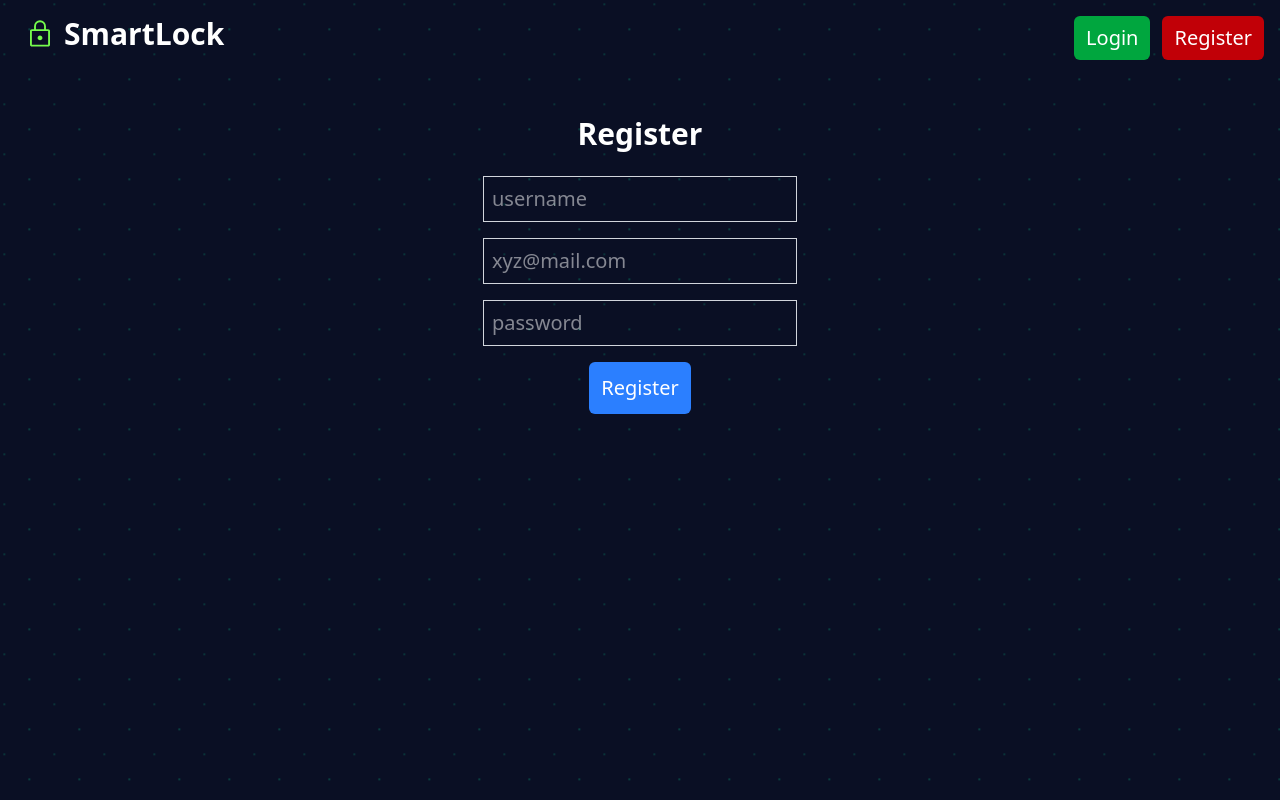
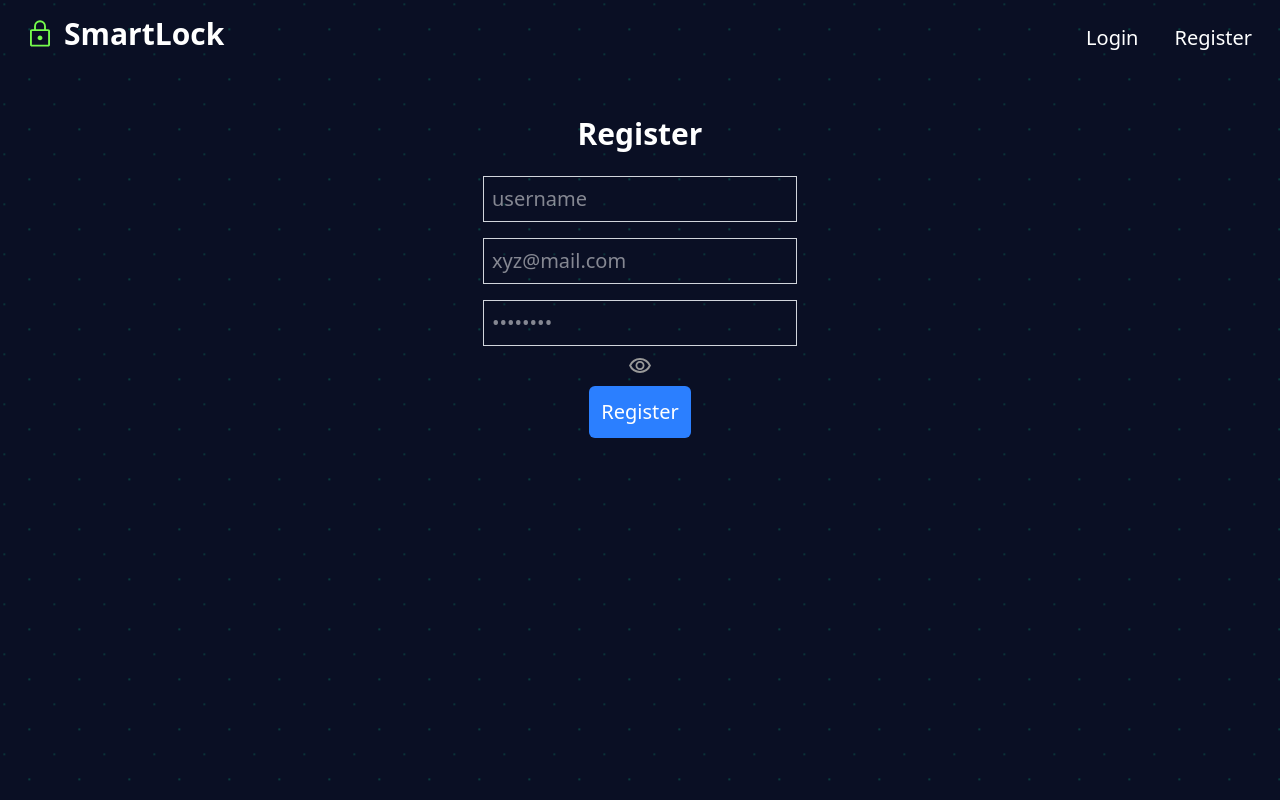
Before and after one commit to Aa-sheesh/SmartLock, a React (Vite) app in the folder frontend/: page /register in a window 1280 px wide. Built offline with nearby package versions, Linux system fonts and the light colour scheme.

Commit message:
add user page, update authentication routes, and integrate axios instance

```diff
--- a/frontend/package.json
+++ b/frontend/package.json
@@ -11,10 +11,13 @@
   },
   "dependencies": {
     "@tailwindcss/vite": "^4.0.6",
+    "axios": "^1.7.9",
     "react": "^19.0.0",
     "react-dom": "^19.0.0",
+    "react-hot-toast": "^2.5.2",
     "react-router-dom": "^7.1.5",
-    "tailwindcss": "^4.0.6"
+    "tailwindcss": "^4.0.6",
+    "zustand": "^5.0.3"
   },
   "devDependencies": {
     "@eslint/js": "^9.19.0",
--- a/frontend/src/App.jsx
+++ b/frontend/src/App.jsx
@@ -1,14 +1,29 @@
 import { useState } from 'react'
-
+// import { useUserStore } from './stores/useUserStore.js'
+import Navbar from './components/Navbar.jsx'
 import './App.css'
 import Landing from './pages/Landing'
+import { Navigate, Route, Routes } from 'react-router-dom'
+// import RegisterForm from './components/RegisterForm.jsx'
+import Register from './pages/Register.jsx'
+import Login from './pages/Login.jsx'
+import { Toaster } from 'react-hot-toast'
+import { useUserStore } from './stores/useUserStore'
+import User from './pages/User.jsx'
+
 
 function App() {
   const [count, setCount] = useState(0)
+  const {user}=useUserStore();
 
   return (
     <>
-      <Landing />
+      <Routes>
+        <Route path='/' element={!user?<Landing />:<User/>} />
+        <Route path='/register' element={!user?<Register />:<User/>} />
+        <Route path='/login' element={!user?<Login />:<User/>} />
+      </Routes>
+      <Toaster />
     </>
   )
 }
--- a/frontend/src/components/LoginForm.jsx
+++ b/frontend/src/components/LoginForm.jsx
@@ -1,30 +1,91 @@
-import React from 'react'
+import React from "react";
+import { useState } from "react";
+import{useUserStore} from "../stores/useUserStore";
+import { toast } from "react-hot-toast";
 
 function LoginForm() {
+  const [formData, setFormData] = useState({
+    email: "",
+    password: "",
+  });
+
+  const{login}=useUserStore();
+
+  const handleSubmit=(e)=>{
+    e.preventDefault();
+    login(formData.email,formData.password);
+    // toast.success("Login successful");
+  }
+
+  const [visible, setVisible] = useState("password");
+  const handleSetVisible = (e) => {
+    e.preventDefault();
+    if (visible === "password") {
+      setVisible("text");
+    } else {
+      setVisible("password");
+    }
+  };
+
   return (
     <>
       <div className="flex flex-col  items-center justify-center">
-            <div className="text-3xl font-extrabold mt-10 ">
-            Login
-            </div>
+        <div className="text-3xl font-extrabold mt-10 ">Login</div>
         <div className="p-4 text-xl ">
-            <form className="flex flex-col items-center justify-center">
+          <form onSubmit={handleSubmit} className="flex flex-col items-center justify-center">
             <input
               type="text"
+              id="email"
+              onChange={(e) =>
+                setFormData({ ...formData, email: e.target.value })
+              }
               placeholder="xyz@mail.com"
               className="p-2 m-2 border border-gray-300"
             />
             <input
-                type="password"
-                placeholder="password"
-                className="p-2 m-2 border border-gray-300"
+              type={visible}
+              id="password"
+              onChange={(e) =>setFormData({ ...formData, password: e.target.value })}
+              placeholder="••••••••"
+              className="p-2 m-2 border flex border-gray-300"
             />
-                <button className="p-3 m-2 bg-blue-500 hover:bg-blue-600 rounded-md cursor-pointer text-white">Login</button>
+            <button onClick={handleSetVisible} className="w-[24px] h-[24px] cursor-pointer ">
+              {visible === "password" ? (
+                <svg
+                  xmlns="http://www.w3.org/2000/svg"
+                  height="24px"
+                  viewBox="0 -960 960 960"
+                  width="24px"
+                  fill="#999999"
+                >
+                  <path d="M480-320q75 0 127.5-52.5T660-500q0-75-52.5-127.5T480-680q-75 0-127.5 52.5T300-500q0 75 52.5 127.5T480-320Zm0-72q-45 0-76.5-31.5T372-500q0-45 31.5-76.5T480-608q45 0 76.5 31.5T588-500q0 45-31.5 76.5T480-392Zm0 192q-146 0-266-81.5T40-500q54-137 174-218.5T480-800q146 0 266 81.5T920-500q-54 137-174 218.5T480-200Zm0-300Zm0 220q113 0 207.5-59.5T832-500q-50-101-144.5-160.5T480-720q-113 0-207.5 59.5T128-500q50 101 144.5 160.5T480-280Z" />
+                </svg>
+              ) : (
+                // </button>
+                // <button className="w-[24px] h-[24px]">
+                <svg
+                  xmlns="http://www.w3.org/2000/svg"
+                  height="24px"
+                  viewBox="0 -960 960 960"
+                  width="24px"
+                  fill="#999999"
+                >
+                  <path d="m644-428-58-58q9-47-27-88t-93-32l-58-58q17-8 34.5-12t37.5-4q75 0 127.5 52.5T660-500q0 20-4 37.5T644-428Zm128 126-58-56q38-29 67.5-63.5T832-500q-50-101-143.5-160.5T480-720q-29 0-57 4t-55 12l-62-62q41-17 84-25.5t90-8.5q151 0 269 83.5T920-500q-23 59-60.5 109.5T772-302Zm20 246L624-222q-35 11-70.5 16.5T480-200q-151 0-269-83.5T40-500q21-53 53-98.5t73-81.5L56-792l56-56 736 736-56 56ZM222-624q-29 26-53 57t-41 67q50 101 143.5 160.5T480-280q20 0 39-2.5t39-5.5l-36-38q-11 3-21 4.5t-21 1.5q-75 0-127.5-52.5T300-500q0-11 1.5-21t4.5-21l-84-82Zm319 93Zm-151 75Z" />
+                </svg>
+              )}
+            </button>
+
+            <button
+              type="submit"
+              className="p-3 m-2 bg-blue-500 hover:bg-blue-600 rounded-md cursor-pointer text-white"
+            >
+              Login
+            </button>
           </form>
         </div>
       </div>
     </>
-  )
+  );
 }
 
-export default LoginForm
+export default LoginForm;
--- a/frontend/src/components/Navbar.jsx
+++ b/frontend/src/components/Navbar.jsx
@@ -1,7 +1,14 @@
 import React from "react";
 import { Link } from "react-router-dom";
+import { useUserStore } from "../stores/useUserStore";
 
 function Navbar() {
+  const { user,logout } = useUserStore();
+  const handleLogout = (e) => {
+    e.preventDefault();
+    logout();
+
+  };
   return (
     <>
       <div className="  flex justify-between  p-4">
@@ -22,20 +29,28 @@
             <div className="text-3xl font-bold">SmartLock</div>
           </div>
         </Link>
+        {!user ? (
           <div id="nav-right">
             <div className="">
               <Link to="/login">
-              <button className="text-xl cursor-pointer bg-green-600 rounded-md px-3 py-2 mr-3 hover:bg-green-700 ">
+                <button className="text-xl cursor-pointer  rounded-md px-3 py-2 mr-3 hover:bg-green-700 ">
                   Login
                 </button>
               </Link>
               <Link to="/register">
-              <button className="text-xl cursor-pointer bg-red-700 hover:bg-red-800 rounded-md px-3 py-2">
+                <button className="text-xl cursor-pointer  hover:bg-red-700 rounded-md px-3 py-2">
                   Register
                 </button>
               </Link>
             </div>
           </div>
+        ) : (
+          <Link to="/logout">
+            <button onClick={handleLogout} className="text-xl cursor-pointer  hover:bg-red-800 rounded-md px-3 py-2">
+              Logout
+            </button>
+          </Link>
+        )}
       </div>
     </>
   );
--- a/frontend/src/components/RegisterForm.jsx
+++ b/frontend/src/components/RegisterForm.jsx
@@ -1,28 +1,101 @@
 import React from "react";
+import { useState } from "react";
+import { useUserStore } from "../stores/useUserStore.js";
+// import { redirect } from "react-router-dom";
+import { toast } from "react-hot-toast";
 
 function RegisterForm() {
+  const{register} = useUserStore()
+  const [formData, setFormData] = useState({
+    fullName: "",
+    email: "",
+    password: "",
+  });
+  const [visible, setVisible] = useState("password");
+  const handleSetVisible = (e) => {
+    e.preventDefault();
+    if (visible === "password") {
+      setVisible("text");
+    } else {
+      setVisible("password");
+    }
+  };
+  const handleSubmit = (e) => [
+    e.preventDefault(),
+    // console.log(formData)
+    register(formData.fullName, formData.email, formData.password),
+    // toast.success("Registered successfully"),
+
+  ];
+
   return (
     <>
       <div className="flex flex-col  items-center justify-center">
         <div className="text-3xl font-extrabold mt-10 ">Register</div>
         <div className="p-4 text-xl ">
-          <form className="flex flex-col items-center justify-center">
+          <form
+            onSubmit={handleSubmit}
+            className="flex flex-col items-center justify-center"
+          >
             <input
               type="text"
+              id="fullName"
               placeholder="username"
+              className="p-2 m-2 border border-gray-300"
+              value={formData.fullName}
+              onChange={(e) =>
+                setFormData({ ...formData, fullName: e.target.value })
+              }
+            />
+            <input
+              type="text"
+              id='email'
+              placeholder="xyz@mail.com"
+              value={formData.email}
+              onChange={(e) =>
+                setFormData({ ...formData, email: e.target.value })
+              }
               className="p-2 m-2 border border-gray-300"
             />
             <input
-              type="text"
-              placeholder="xyz@mail.com"
+              id="password"
+              type={visible}
+              placeholder="••••••••"
+              value={formData.password}
+              onChange={(e) =>
+                setFormData({ ...formData, password: e.target.value })
+              }
               className="p-2 m-2 border border-gray-300"
             />
-            <input
-              type="password"
-              placeholder="password"
-              className="p-2 m-2 border border-gray-300"
-            />
-            <button className="p-3 m-2 bg-blue-500 hover:bg-blue-600 rounded-md cursor-pointer text-white">
+            <button onClick={handleSetVisible} className="w-[24px] cursor-pointer h-[24px] ">
+              {visible === "password" ? (
+                <svg
+                  xmlns="http://www.w3.org/2000/svg"
+                  height="24px"
+                  viewBox="0 -960 960 960"
+                  width="24px"
+                  fill="#999999"
+                >
+                  <path d="M480-320q75 0 127.5-52.5T660-500q0-75-52.5-127.5T480-680q-75 0-127.5 52.5T300-500q0 75 52.5 127.5T480-320Zm0-72q-45 0-76.5-31.5T372-500q0-45 31.5-76.5T480-608q45 0 76.5 31.5T588-500q0 45-31.5 76.5T480-392Zm0 192q-146 0-266-81.5T40-500q54-137 174-218.5T480-800q146 0 266 81.5T920-500q-54 137-174 218.5T480-200Zm0-300Zm0 220q113 0 207.5-59.5T832-500q-50-101-144.5-160.5T480-720q-113 0-207.5 59.5T128-500q50 101 144.5 160.5T480-280Z" />
+                </svg>
+              ) : (
+                // </button>
+                // <button className="w-[24px] h-[24px]">
+                <svg
+                  xmlns="http://www.w3.org/2000/svg"
+                  height="24px"
+                  viewBox="0 -960 960 960"
+                  width="24px"
+                  fill="#999999"
+                >
+                  <path d="m644-428-58-58q9-47-27-88t-93-32l-58-58q17-8 34.5-12t37.5-4q75 0 127.5 52.5T660-500q0 20-4 37.5T644-428Zm128 126-58-56q38-29 67.5-63.5T832-500q-50-101-143.5-160.5T480-720q-29 0-57 4t-55 12l-62-62q41-17 84-25.5t90-8.5q151 0 269 83.5T920-500q-23 59-60.5 109.5T772-302Zm20 246L624-222q-35 11-70.5 16.5T480-200q-151 0-269-83.5T40-500q21-53 53-98.5t73-81.5L56-792l56-56 736 736-56 56ZM222-624q-29 26-53 57t-41 67q50 101 143.5 160.5T480-280q20 0 39-2.5t39-5.5l-36-38q-11 3-21 4.5t-21 1.5q-75 0-127.5-52.5T300-500q0-11 1.5-21t4.5-21l-84-82Zm319 93Zm-151 75Z" />
+                </svg>
+              )}
+            </button>
+            <button
+              type="submit"
+              className="p-3 m-2 bg-blue-500 hover:bg-blue-600 rounded-md cursor-pointer text-white"
+            >
               Register
             </button>
           </form>
--- /dev/null
+++ b/frontend/src/lib/axios.js
@@ -0,0 +1,6 @@
+import axios from 'axios';
+const axiosInstance=axios.create({
+    baseURL:import.meta.mode==="development"?"http://localhost:5000":"/",
+    withCredentials:true,
+})
+export default axiosInstance;
--- a/frontend/src/main.jsx
+++ b/frontend/src/main.jsx
@@ -1,18 +1,16 @@
-import { StrictMode } from 'react'
-import { createRoot } from 'react-dom/client'
-import './index.css'
-import App from './App.jsx'
-import Login from './pages/Login.jsx'
-import Register from './pages/Register.jsx'
+import { StrictMode } from "react";
+import { createRoot } from "react-dom/client";
+import "./index.css";
+import App from "./App.jsx";
 
-import { BrowserRouter, Route, Routes } from 'react-router-dom'
+import { BrowserRouter, Route, Routes } from "react-router-dom";
 
-createRoot(document.getElementById('root')).render(
-  <BrowserRouter>
-    <Routes>
-      <Route path="/" element={<App />} />
-      <Route path='/login' element={<Login />} />
-      <Route path='/register' element={<Register />} />
-    </Routes>
-  </BrowserRouter>,
-)
+createRoot(document.getElementById("root")).render(
+  <StrictMode>
+    <BrowserRouter>
+      {/* <Routes> */}
+      <App />
+      {/* </Routes> */}
+    </BrowserRouter>
+  </StrictMode>
+);
--- a/frontend/src/pages/Landing.jsx
+++ b/frontend/src/pages/Landing.jsx
@@ -1,12 +1,13 @@
 import React from "react";
-import Navbar from "../components/Navbar";
+// import Navbar from "../components/Navbar";
 import "../styles/landing.css";
 import Hero from "../components/Hero";
+import Navbar from "../components/Navbar";
 
 function Landing() {
   return (
     <>
-      <Navbar />
+      <Navbar/>
       <Hero />
     </>
   );
--- /dev/null
+++ b/frontend/src/pages/User.jsx
@@ -0,0 +1,12 @@
+import React from "react";
+import Navbar from "../components/Navbar";
+function User() {
+  return (
+    <>
+      <Navbar />
+      <div>Welcome to User Page!</div>
+    </>
+  );
+}
+
+export default User;
--- /dev/null
+++ b/frontend/src/stores/useUserStore.js
@@ -0,0 +1,41 @@
+import { create } from "zustand";
+import axios from "../lib/axios.js";
+import { toast } from "react-hot-toast";
+// import { use } from "react";
+
+export const useUserStore = create((set, get) => ({
+  user: null,
+  login: async (email, password) => {
+    try {
+      const res=await axios.post('/api/auth/login',{
+        email,
+        password
+      })
+      set({user:res.data})
+    } catch (error) {
+      toast.error(error.response?.data?.message || "An error occured");
+
+    }
+  },
+  logout: async () => {
+    try {
+      await axios.post("/api/auth/logout");
+      set({ user: null });
+    } catch (error) {
+      toast.error(error.response?.data?.message || "An error occured");
+
+    }
+  },
+  register: async (fullName, email, password) => {
+    try {
+      const res = await axios.post("/api/auth/register", {
+        fullName,
+        email,
+        password,
+      });
+      set({ user: res.data });
+    } catch (error) {
+      toast.error(error.response?.data?.message || "An error occured");
+    }
+  },
+}));
```
Also changed, not shown: frontend/src/components/Hero.jsx (+19 -15 lines), frontend/src/index.css (+0 -8 lines), 2 other files (tests, documents, lock files or other folders). Lines whose indentation alone changed are shown as unchanged.
